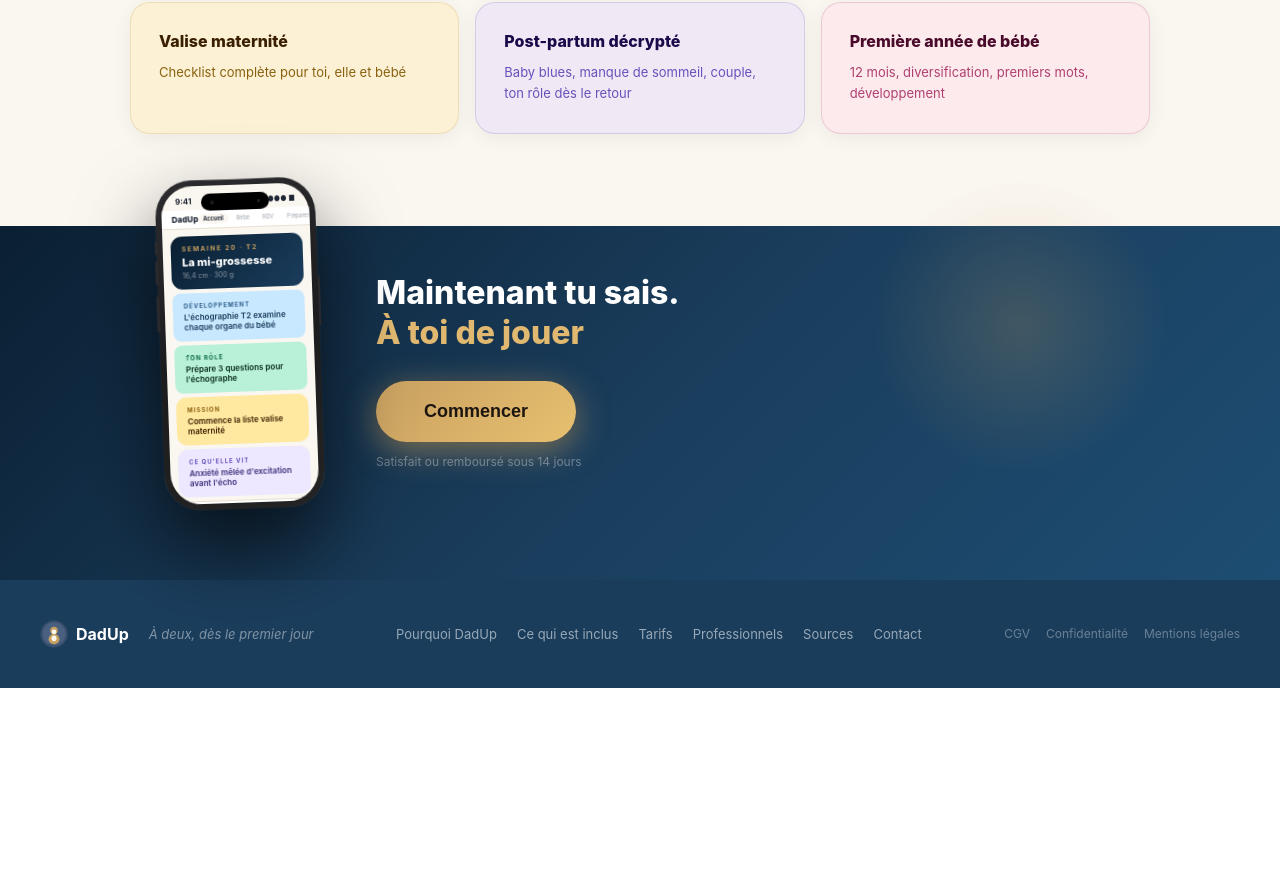
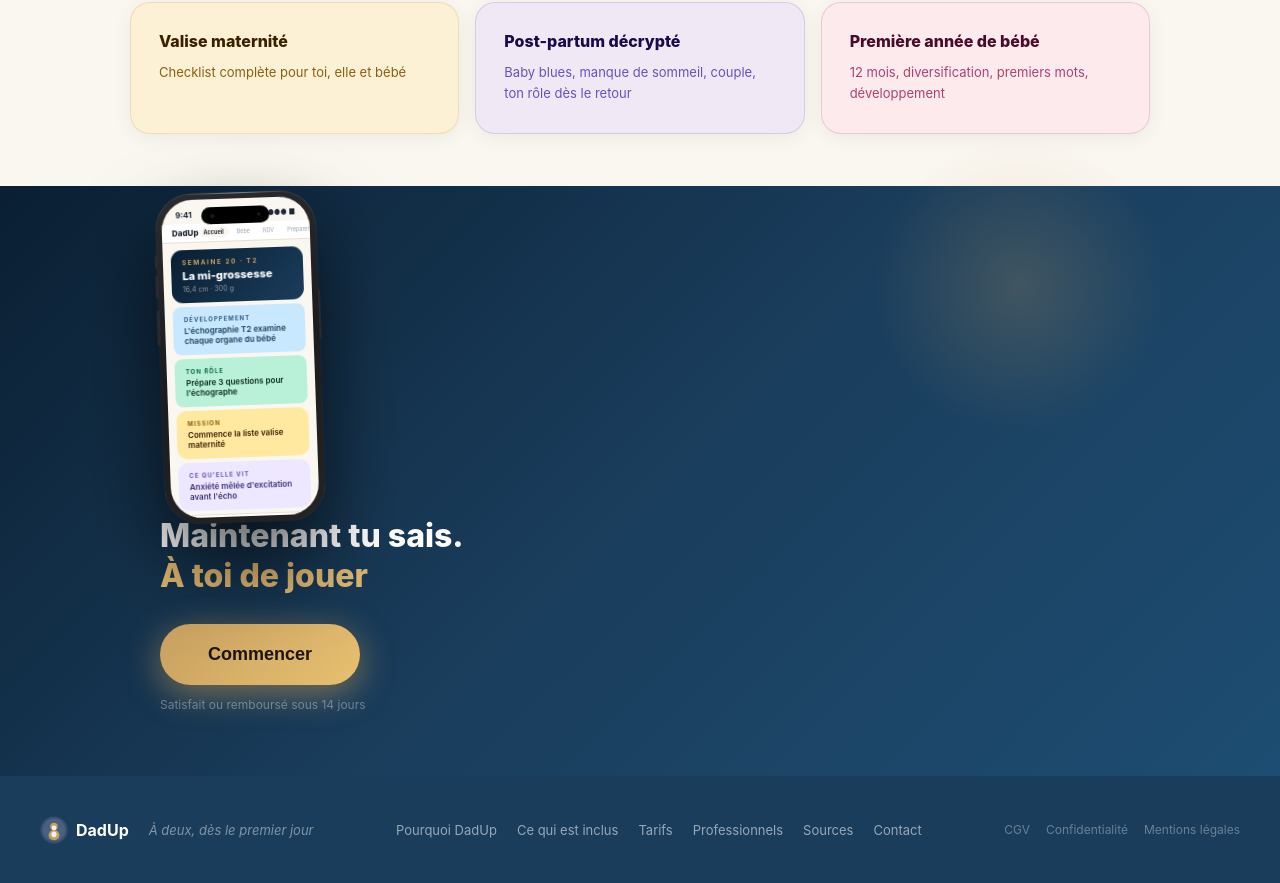
Before and after one commit to Julproject/dadup, a Next.js app: page /inclus in a window 1280 px wide. Shown: the part 593-1476 px from the top of the page. Before the commit the page ends 1281 px from the top, so only its background shows below. Built offline with nearby package versions, Linux system fonts and the light colour scheme.

Commit message:
Update page.tsx

```diff
--- a/app/inclus/page.tsx
+++ b/app/inclus/page.tsx
@@ -106,7 +106,7 @@ export default function InclusPage() {
         <div style={{background:C.cream, height:'20px'}}></div>
         <div style={{background:'linear-gradient(135deg,#0a1f32 0%,#1A3D5C 50%,#1d4d72 100%)', padding:'0 40px 64px', position:'relative'}}>
           <div style={{position:'absolute', top:'-60px', right:'100px', width:'320px', height:'320px', borderRadius:'50%', background:'radial-gradient(circle,rgba(200,160,96,0.22) 0%,transparent 65%)', pointerEvents:'none'}}></div>
-          <div style={{maxWidth:'960px', margin:'0 auto', display:'flex', alignItems:'center', gap:'56px', position:'relative', zIndex:1}}>
+          <div className="echo-flex" style={{maxWidth:'960px', margin:'0 auto', position:'relative', zIndex:1}}>
 
             {/* iPhone 17 mockup */}
             <div style={{flexShrink:0, marginTop:'-40px', position:'relative', zIndex:2, animation:'float 4s ease-in-out infinite', transform:'rotate(-2deg)'}}>
```
